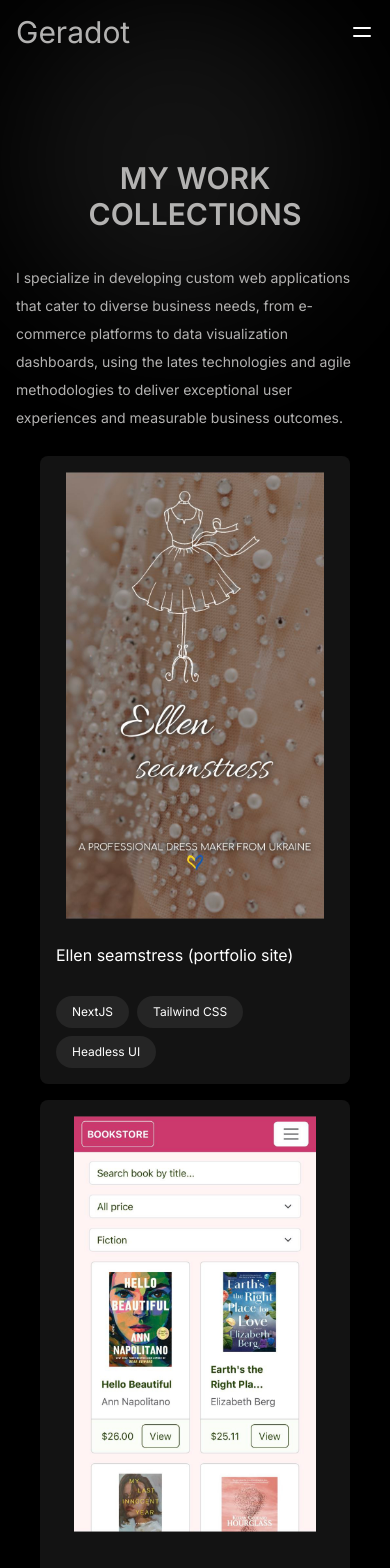
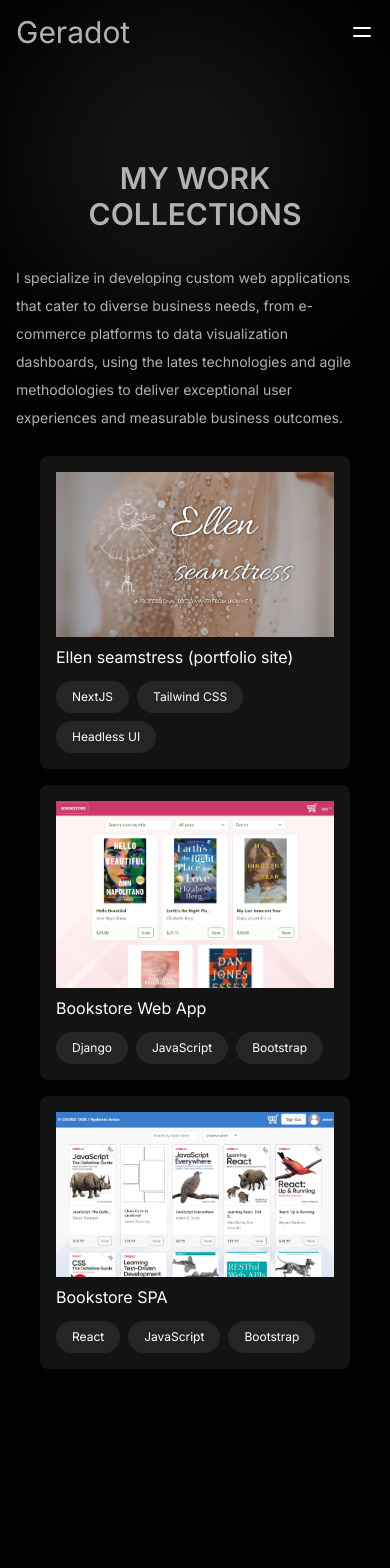
Before and after one commit to Geradot/portfolio, a Next.js app: page /portfolio in a window 390 px wide. Shown: the top 1568 px of the page. After the commit the page ends 1393 px from the top, so only its background shows below. Built offline with nearby package versions, Linux system fonts and the light colour scheme.

Commit message:
Откат к предыдущей рабочей версии

```diff
--- a/components/MyWorks.tsx
+++ b/components/MyWorks.tsx
@@ -4,8 +4,6 @@ import Link from 'next/link';
 import { AiFillGithub, AiFillEye } from 'react-icons/ai';
 
 export default function MyWorks() {
-  let isPortrait = window.innerWidth < 480;
-
   return (
     <div className="grid md:grid-cols-2 lg:grid-cols-3 gap-4 p-6">
       {projects.map(project => (
@@ -14,19 +12,11 @@ export default function MyWorks() {
           className="bg-Blur flex flex-col justify-between p-4 h-auto rounded-lg"
         >
           <div className="w-full h-3/4 relative group">
-            {isPortrait ? (
-              <img
-                src={`/${project.imgMobile}`}
-                alt={project.name}
-                className="w-full h-full object-contain"
-              />
-            ) : (
-              <img
-                src={`/${project.img}`}
-                alt={project.name}
-                className="w-full h-full object-contain"
-              />
-            )}
+            <img // TODO: разные изображения для разных ориентаций экранов
+              src={`/${project.img}`}
+              alt={project.name}
+              className="w-full h-full object-contain"
+            />
             <div className="absolute w-full h-full bg-Orange top-0 left-0 z-10 flex items-center justify-center gap-4 scale-0 group-hover:scale-100 transition-all duration-300">
               <Link
                 href={project.github}
```
